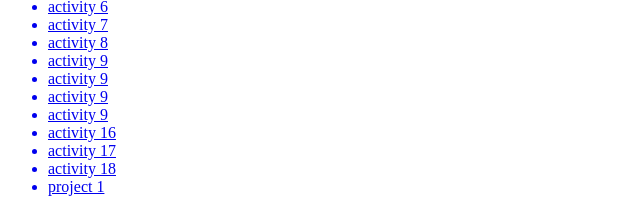
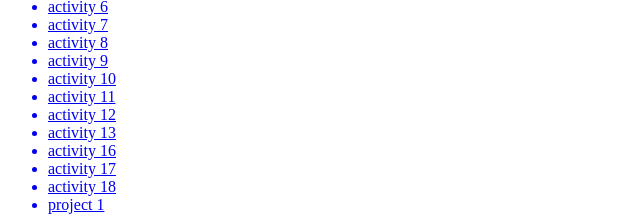
Before and after one commit to 141newyork/microcredential, a plain HTML site: page index.html in a window 1280 px wide. Shown: the part 154-370 px from the top of the page, without its empty margins (0-640 px from the left). Drawn offline with Linux system fonts and the light colour scheme.

Commit message:
Update index.html

```diff
--- a/index.html
+++ b/index.html
@@ -15,9 +15,10 @@
   <a href="activity7_Huang/activity7_Huang.html"><li>activity 7</li></a>
   <a href="activity8_Huang/activity8_Huang.html"><li>activity 8</li></a>
   <a href="activity9_Huang/activity9_Huang.html"><li>activity 9</li></a>
-  <a href="activity10_Huang/activity10.html"><li>activity 9</li></a>
-  <a href="activity11_Huang/activity11_Huang.html"><li>activity 9</li></a>
-  <a href="activity12_Huang/activity12_Huang.html"><li>activity 9</li></a>
+  <a href="activity10_Huang/activity10.html"><li>activity 10</li></a>
+  <a href="activity11_Huang/activity11_Huang.html"><li>activity 11</li></a>
+  <a href="activity12_Huang/activity12_Huang.html"><li>activity 12</li></a>
+  <a href="activity12_Huang/activity13_Huang.html"><li>activity 13</li></a>
   <a href="activity16_Huang/activity16.pdf"><li>activity 16</li></a>
   <a href="activity17_Huang/activity17_Huang.py"><li>activity 17</li></a>
   <a href="activity18_Huang/activity18_Huang.py"><li>activity 18</li></a>
```
